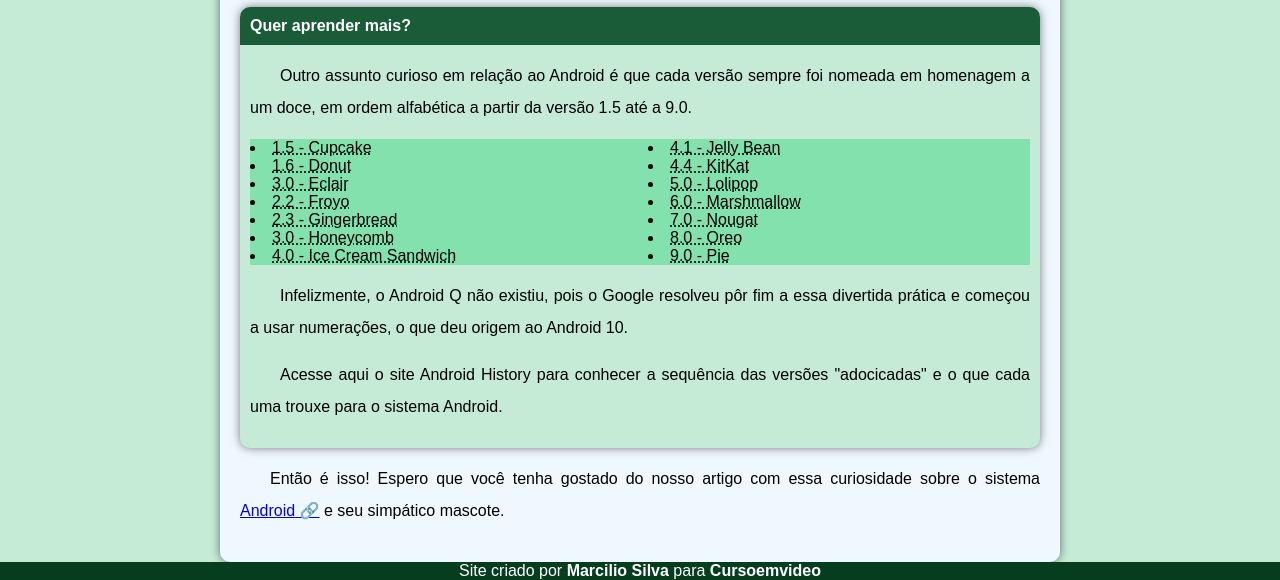
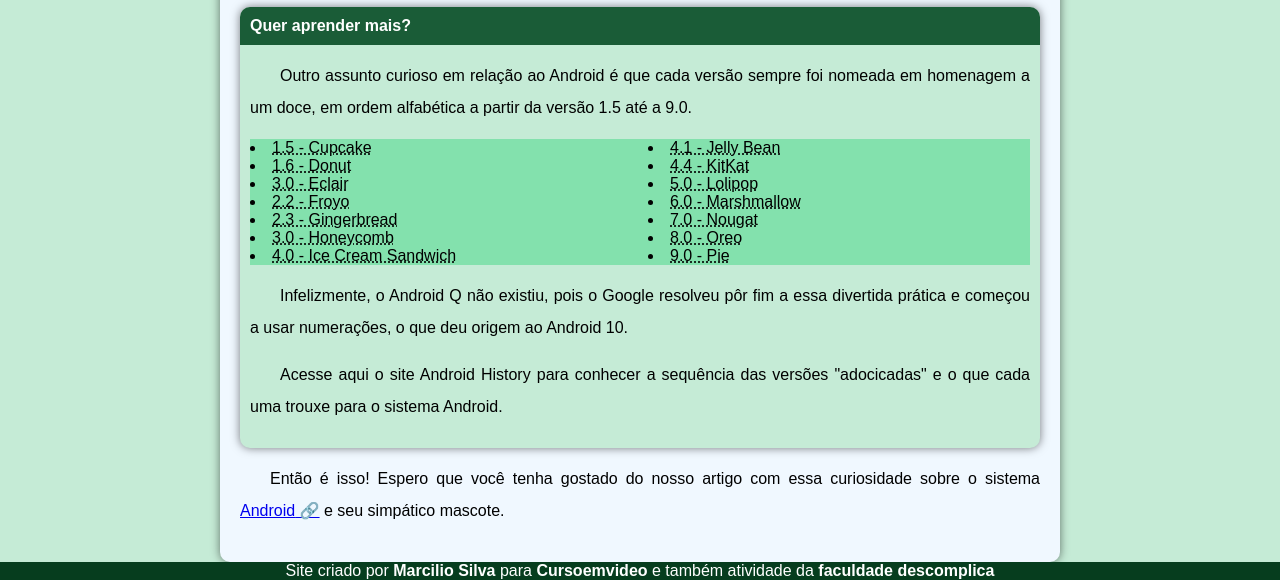
Before and after one commit to marcilioB/html-css, a plain HTML site: page EXERCICIOS MOD 2/Desafio10/index.html in a window 1280 px wide. Shown: the part 2116-2696 px from the top of the page. Drawn offline with Linux system fonts and the light colour scheme.

Commit message:
atualização desafio 10

```diff
--- a/EXERCICIOS MOD 2/Desafio10/index.html
+++ b/EXERCICIOS MOD 2/Desafio10/index.html
@@ -108,7 +108,7 @@
 
     </main>
 
-    <footer> Site criado por <a href="#">Marcilio Silva</a> para <a href="cursoemvideo.com">Cursoemvideo</a></footer>
+    <footer> Site criado por <a href="#">Marcilio Silva</a> para <a href="cursoemvideo.com">Cursoemvideo</a> e também atividade da <a href="https://descomplica.com.br/faculdade/"> faculdade descomplica</a></footer>
 
 </body>
 </html>
```
